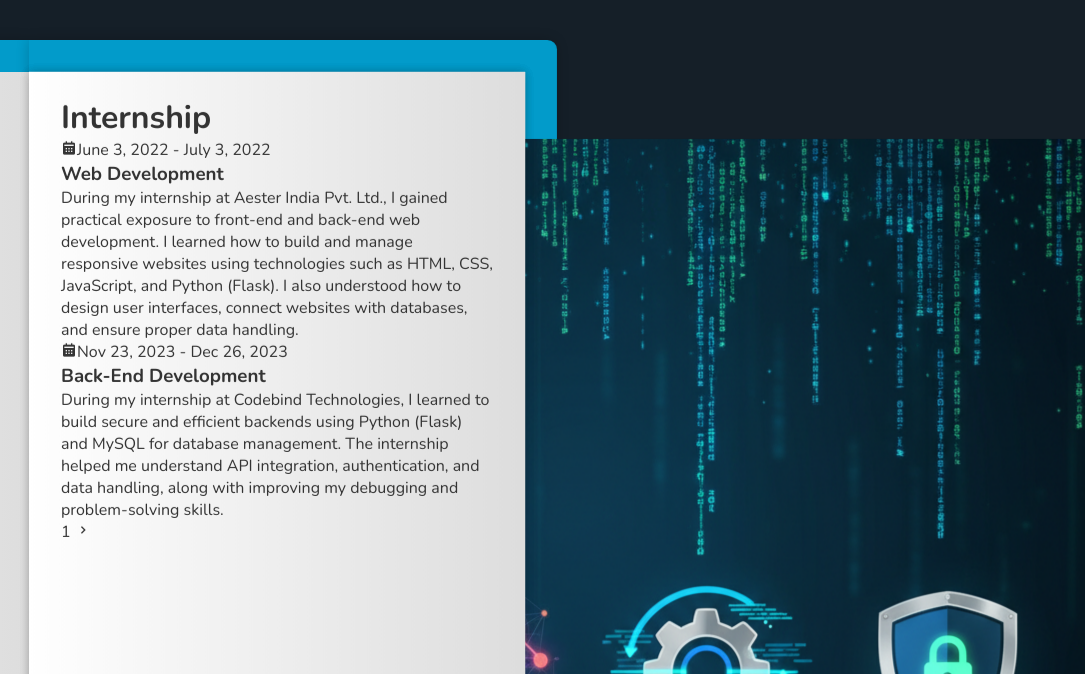
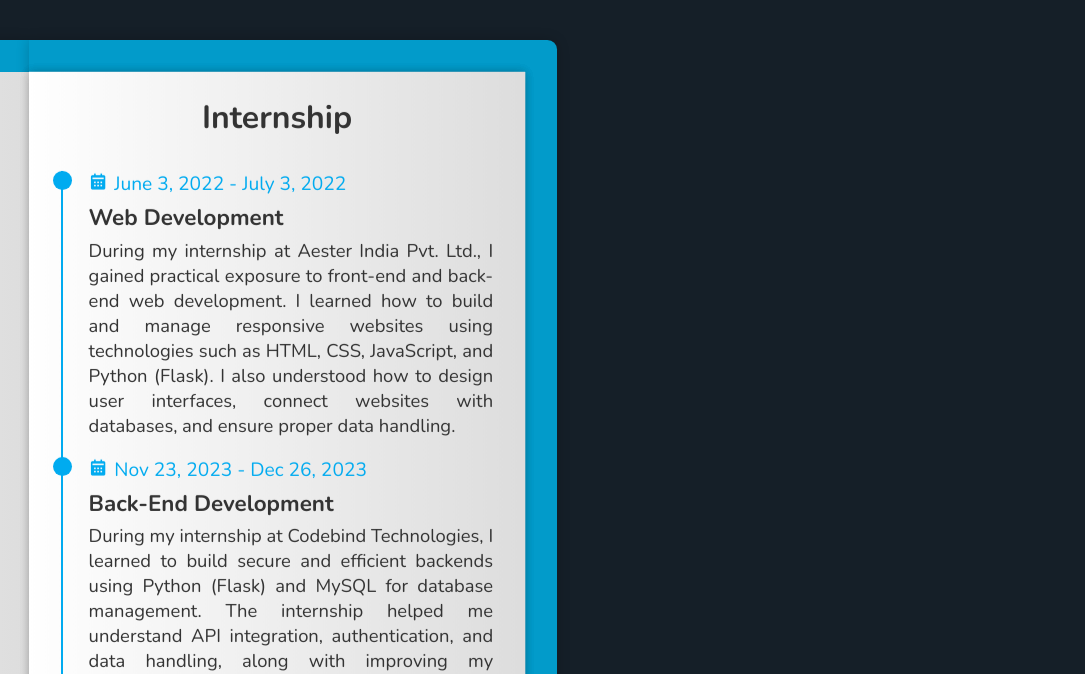
Before and after one commit to Akash09042004/portfolio, a plain HTML site: page index.html in a window 1280 px wide. Shown: the top 674 px of the page, 611-1696 px from the left, 1085 px wide, since content can reach past the window. Drawn offline with nearby package versions, Linux system fonts and the light colour scheme; a web font is replaced by a local one.

Commit message:
Refactor style.css for improved organization

```diff
--- a/style.css
+++ b/style.css
@@ -1,14 +1,6 @@
-/* -------------------------------
-   🧠 FONT IMPORT
-   Importing Nunito and Comic Relief fonts from Google Fonts
-----------------------------------*/
 @import url('https://fonts.googleapis.com/css2?family=Comic+Relief:wght@400;700&family=Nunito:ital,wght@0,200..1000;1,200..1000&display=swap');
 
-/* -------------------------------
-   🧹 GLOBAL RESET
-   Remove default margins, paddings, and decorations
-----------------------------------*/
-* {
+*{
     margin: 0;
     padding: 0;
     text-decoration: none;
@@ -16,28 +8,19 @@
     border: none;
     outline: none;
 }
-
-/* -------------------------------
-   🎨 COLOR VARIABLES
-   Declaring reusable variables for color, border, and shadow
-----------------------------------*/
 :root {
     --bg-color: #151f28;
     --main-color: #00abf0;
     --text-color: #333;
     --second-text-color: #555;
-    --white-color: #fff;
-    --cover-color: linear-gradient(45deg, #00abf0, #006e9a);
-    --pages-color: linear-gradient(90deg, #fff, #ddd);
+    --white-color:#fff;
+    --cover-color:linear-gradient(45deg, #00abf0, #006e9a);
+    --pages-color:linear-gradient(90deg, #fff, #ddd);
     --border: 0.125rem solid #00abf0;
-    --box-shadow: 0 0 0.8rem rgba(0, 0, 0, 0.2);
+    --box-shadow: 0 0 0.8rem rgba(0,0,0,0.2);
+
 }
-
-/* -------------------------------
-   🧍 BODY SETUP
-   Centering wrapper in screen and applying dark background
-----------------------------------*/
-body {
+body{
     display: flex;
     justify-content: center;
     align-items: center;
@@ -47,22 +30,17 @@ body {
     overflow: hidden;
     font-family: "Nunito", sans-serif;
 }
-
-/* -------------------------------
-   📘 WRAPPER (Book container)
-----------------------------------*/
-.wrapper {
+.wrapper{
     position: relative;
-    width: 66rem; /* Default desktop width */
+    width: 66rem;
     height: 45rem;
     padding: 2rem;
-    perspective: 250rem; /* Creates 3D depth for page-turn effect */
+    perspective: 250rem;
     animation: show-animate 2s forwards;
 }
-
-/* Animation for smooth appearance of book */
 @keyframes show-animate {
-    0%, 30% {
+    0%,
+    30% {
         opacity: 0;
         transform: rotate(-20deg);
     }
@@ -71,42 +49,30 @@ body {
         transform: rotate(0deg);
     }
 }
-
-/* -------------------------------
-   📖 COVER PAGES
-----------------------------------*/
 .cover {
     position: absolute;
     top: 0;
     left: 0;
     width: 50%;
     height: 100%;
+    background-color: var(--cover-color);
     background-color: #029bca;
     box-shadow: var(--box-shadow);
     border-top-left-radius: 0.6rem;
     border-bottom-left-radius: 0.6rem;
     transform-origin: right;
 }
-
-/* Left cover stays fixed behind pages */
-.cover.cover-left {
+.cover.cover-left{
     z-index: -1;
 }
-
-/* Right cover animates during page flip */
-.cover.cover-right {
+.cover.cover-right{
     z-index: 100;
     transition: transform 1s cubic-bezier(.645, .045, .355, 1);
+
 }
-
-/* When flipped */
 .cover.cover-right.turn {
     transform: rotateY(180deg);
 }
-
-/* -------------------------------
-   📚 BOOK STRUCTURE
-----------------------------------*/
 .book {
     position: relative;
     width: 100%;
@@ -114,56 +80,42 @@ body {
     display: flex;
     perspective: 250rem;
 }
-
-/* Individual page base design */
 .book .book-page {
     position: absolute;
     width: 50%;
     height: 100%;
     background: var(--pages-color);
-    box-shadow: 0 0 .6rem rgba(0, 0, 0, 0.1);
+    box-shadow: 0 0 .6rem rgba(0,0,0,0.1);
     display: flex;
     padding: 2rem;
 }
-
-/* Left page shadow */
-.book-page.page-left {
-    box-shadow: -.6rem .6rem .6rem rgba(0, 0, 0, 0.1);
+.book-page.page-left{
+    box-shadow: -.6rem .6rem .6rem rgba(0,0,0,0.1);
 }
-
-/* -------------------------------
-   👤 PROFILE PAGE (LEFT SIDE)
-----------------------------------*/
-.profile-page {
+.profile-page{
     display: flex;
     flex-direction: column;
     justify-content: center;
     align-items: center;
 }
-
-/* Profile image */
-.profile-page img {
+.profile-page img{
      max-width: 180px;
      border-radius: 50%;
      border: 0.25rem solid var(--main-color);
      margin-bottom: .8rem;
 }
-
-/* Name and title */
 .profile-page h1 {
     font-size: 2.7rem;
     line-height: 1;
 }
-.profile-page h3 {
+.profile-page h3{
     color: var(--main-color);
     font-size: 1.5rem;
 }
-
-/* Social media icons */
 .profile-page .social-media {
     margin: .6rem .8rem;
 }
-.profile-page .social-media a {
+.profile-page .social-media a{
     display: inline-flex;
     justify-content: center;
     align-items: center;
@@ -176,20 +128,17 @@ body {
     color: var(--main-color);
     margin: 0 .2rem;
     transition: .5s;
+
 }
-.profile-page .social-media a:hover {
+.profile-page .social-media a:hover{
     background-color: var(--main-color);
     color: var(--white-color);
 }
-
-/* Profile paragraph */
 .profile-page p {
     text-align: justify;
     font-size: 1.1rem;
 }
-
-/* Buttons */
-.profile-page .btn-box {
+.profile-page .btn-box{
     margin-top: 1.2rem;
 }
 .btn {
@@ -199,44 +148,41 @@ body {
     width: 9.5rem;
     height: 3rem;
     background: var(--main-color);
-    border: var(--border);
+    border: var(--border) ;
     border-radius: .3rem;
     font-size: 1rem;
-    color: var(--white-color);
+    color: var( --white-color);
     font-weight: 500;
     margin: 0 1rem;
     transition: .5s;
 }
-.btn-box .btn:nth-child(2) {
+.btn-box .btn:nth-child(2){
     background: transparent;
     color: var(--main-color);
 }
-.btn-box .btn:nth-child(1):hover {
+.btn-box .btn:nth-child(1):hover{
     background: transparent;
     color: var(--main-color);
 }
-.btn-box .btn:nth-child(2):hover {
+.btn-box .btn:nth-child(2):hover{
     background: var(--main-color);
     color: var(--white-color);
 }
 
-/* -------------------------------
-   📄 RIGHT PAGE (TURNING PAGE)
-----------------------------------*/
-.book-page.page-right {
+/* right page */
+.book-page.page-right{
     position: absolute;
     right: 0;
     transform-style: preserve-3d;
     transform-origin: left;
     transition: transform 1s cubic-bezier(.645, .045, .355, 1);
 }
-.book-page.page-right.turn {
+.book-page.page-right.turn{
     transform: rotateY(-180deg);
 }
 
-/* Front and back faces of each page */
 .book-page .page-front,
-.book-page .page-back {
+.book-page .page-back{
     position: absolute;
     top: 0;
     left: 0;
@@ -245,69 +191,280 @@ body {
     background: var(--pages-color);
     padding: 1.5rem 2rem;
 }
-.book-page .page-front {
+.book-page .page-front{
     transform: rotateY(0deg) translateZ(1px);
 }
-.book-page .page-back {
+.book-page .page-back{
     transform: rotateY(180deg) translateZ(1px);
 }
 
-/* -------------------------------
-   📘 RESPONSIVENESS SECTION
-   Make portfolio responsive on small screens
-----------------------------------*/
-@media (max-width: 768px) {
-    /* Reduce wrapper size for tablets and mobiles */
-    .wrapper {
-        width: 95%;
-        height: auto;
-        padding: 1rem;
+.title {
+    text-align: center;
+}
+.workeduc-box {
+    border-left: var(--border);
+    margin-top: 2rem;
+}
+.workeduc-box .workeduc-content {
+    position: relative;
+    padding-left: 1.6rem;
+    padding-bottom: 1.2rem;
+}
+.workeduc-box .workeduc-content::before{
+    content: '';
+    position: absolute;
+    top: 0;
+    left: -0.65rem;
+    width: 1.2rem;
+    height: 1.2rem;
+    border-radius: 50%;
+    background: var(--main-color);
+}
+.workeduc-content .year {
+    color: var(--main-color);
+    font-size: 1.2rem;
+}
+.workeduc-content h3{
+    font-size: 1.4rem;
+    margin: .3rem 0;
+}
+.workeduc-content p{
+    font-size: 1.15rem;
+    text-align: justify ;
+}
+.workeduc-content .year i {
+    margin-right: .4rem;
+    font-size: 1.2rem;
+}
+.number-page{
+    position: absolute;
+    bottom: 1rem;
+    left: 50%;
+    transform: translateX(-50%);
+    font-weight: 600;
 }
 
-    /* Stack book pages vertically */
-    .book {
-        flex-direction: column;
-        perspective: none;
+/* next button */
+.nextprev-btn{
+    position: absolute;
+    bottom: .9rem;
+    right: 1.5rem;
+    width: 2rem;
+    height: 2rem;
+    cursor: pointer;
+    font-size: 2rem;
+    color: var(--second-text-color);
+    display: inline-flex;
+    justify-content: center;
+    align-items: center;
+    transition: .5s;
+}
+.nextprev-btn:hover{
+    color: var(--main-color);
+}
+.nextprev-btn.back{
+    left: 1.5rem;
 }
 
-    .book .book-page {
-        width: 100%;
-        height: auto;
-        padding: 1.5rem;
-        position: relative;
-        box-shadow: none;
+/* my services */
+.services-box{
+    display: flex;
+    flex-wrap: wrap;
+    gap: 1.5rem;
+    margin-top: 2rem;
+}
+.services-box .services-content{
+    flex: 1 1 10rem ;
+    border: var(--border);
+    border-radius: .5rem;
+    padding: .8rem .5rem 1.1rem;
+    text-align: center;
+    transition: .3s ease;
+}
+.services-box .services-content:hover{
+    box-shadow: var(--box-shadow);
+}
+.services-content i{
+    font-size: 2.5rem;
+    color: var(--main-color);
+}
+.services-content h3{
+    font-size: 1.1rem;
+}
+.services-content p {
+    margin: .2rem 0 .8rem;
+}
+.services-content .btn {
+    width: 8rem;
+    height: 2.5rem;
+}
+.services-content .btn:hover{
+    background-color: transparent;
+    color: var(--main-color);
 }
 
-    /* Remove 3D turning on mobile (for better layout) */
-    .book-page.page-right,
-    .cover.cover-right {
-        transform: none !important;
-        position: relative;
+
+/* skilss box */
+.skills-box{
+    display: flex;
+    flex-wrap: wrap;
+    gap: 1.5rem;
+    margin-top: 2rem;
+
+}
+.skills-box .skills-content{
+    flex: 1 1 20rem;
+}
+.skills-content h3{
+    font-size: 1.3rem;
+    line-height: 1;
+    margin-bottom: .6rem;
+}
+.skills-content .content{
+    display: flex;
+    flex-wrap: wrap;
+    gap: .8rem;
+}
+.skills-content .content span{
+    display: inline-flex;
+    flex-direction: column;
+    justify-content: center;
+    align-items: center;
+    width: 6rem;
+    height: 5rem;
+    border: var(--border);
+    border-radius: .3rem;
+    font-weight: 600;
+    transition: .3 ease;
+}
+.skills-content .content span:hover{
+    box-shadow: var(--box-shadow);
+}
+.skills-content .content span i{
+    color: var(--main-color);
+    font-size: 3rem;
 }
 
-    /* Profile image smaller */
-    .profile-page img {
-        max-width: 120px;
+/* portfolio */
+.portfolio-box{
+    margin-top: 2rem;
+
+}
+.portfolio-box .img-box{
+    display: flex;
+    width: 100%;
+    height: 15rem;
+    border-radius: .5rem;
+    border: var(--border);
+    overflow: hidden;
+}
+.portfolio-box .img-box img{
+    width: 100%;
+    object-fit: cover;
+    transition: .5s ease;
+}
+.portfolio-box .img-box:hover img{
+    transform: scale(1.1);
+}
+.portfolio-box .info-box{
+    margin: 1rem 0 1.5rem;
+}
+.portfolio-box .info-box .info-title{
+    display: flex;
+    justify-content: space-between;
+    align-items: center;
+    margin-bottom: 1rem;
+}
+.portfolio-box .info-box .info-title h3{
+    font-size: 1.3rem;
+}
+.portfolio-box .info-box .info-title a{
+    display: flex;
+    align-items: center;
+    color: var(--main-color);
+}
+.portfolio-box .info-box .info-title a i{
+    margin-left: .3rem;
+}
+.portfolio-box .info-box p:nth-of-type(1){
+    font-weight: 600;
+}
+.portfolio-box .info-box p{
+    text-align: justify;
+}
+.portfolio-box .btn-box{
+    display: flex;
+    justify-content: center;
+}
+.portfolio-box .btn-box .btn{
+    margin: 0 1 .15rem;
 }
 
-    /* Text smaller */
-    .profile-page h1 {
-        font-size: 2rem;
+
+/* Contact Me! */
+.contact-box{
+    margin-top: 2rem;
+    text-align: center;
 }
-    .profile-page h3 {
-        font-size: 1.2rem;
+.contact-box .field{
+    width: 100%;
+    background-color: transparent;
+    border: var(--border);
+    border-radius: .3rem;
+    padding: .8rem;
+    font-size: 1rem;
+    color: var(--text-color);
+    margin-bottom: 1.5rem;
 }
 
-    /* Buttons fit screen */
-    .btn {
-        width: 8rem;
-        height: 2.6rem;
-        font-size: 0.9rem;
-        margin: 0.4rem;
+.contact-box .field::placeholder{
+    color: var(--text-color);
+}
+.contact-box textarea{
+    resize: none;
+    height: 15rem;
+}
+.contact-box .btn{
+    cursor: pointer;
+}
+.contact-box .btn:hover{
+    background-color: transparent;
+    color: var(--main-color);
 }
 
-    /* Disable overflow hidden */
-    body {
-        overflow: auto;
+
+.back-profile{
+    position: absolute;
+    bottom: 1.2rem;
+    right: 2rem;
+    width: 2rem;
+    height: 2rem;
+    background-color: transparent;
+    border: var(--border);
+    border-radius: .3rem;
+    font-size: 1.1rem;
+    color: var(--main-color);
+    display: inline-flex;
+    justify-content: center;
+    align-items: center;
+    transition: .5s;
 }
+.back-profile:hover{
+    background: var(--main-color);
+    color: var(--white-color);
 }
+.back-profile p{
+    position: absolute;
+    top: 0;
+    left: 50%;
+    transform: translateX(-50%) scale(.5);
+    font-size: 1rem;
+    opacity: 0;
+    transition: .5s;
+    color: var(--main-color);
+}
+.back-profile:hover p{
+    opacity: 1;
+    transform: translateX(-50%) scale(1);
+    top: -1.8rem;
+}
```
Lines whose indentation alone changed are shown as unchanged.
